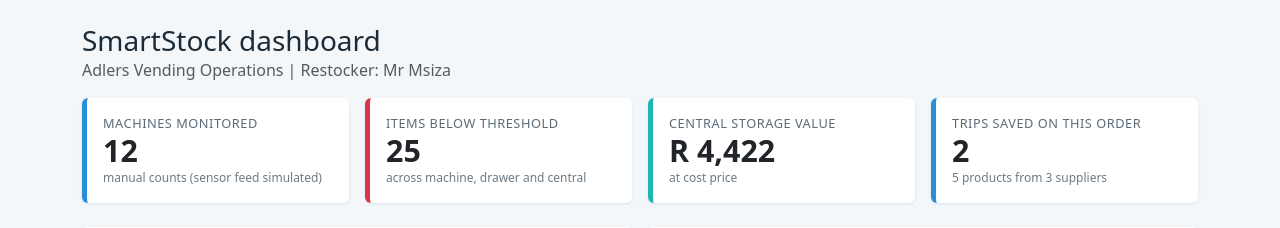
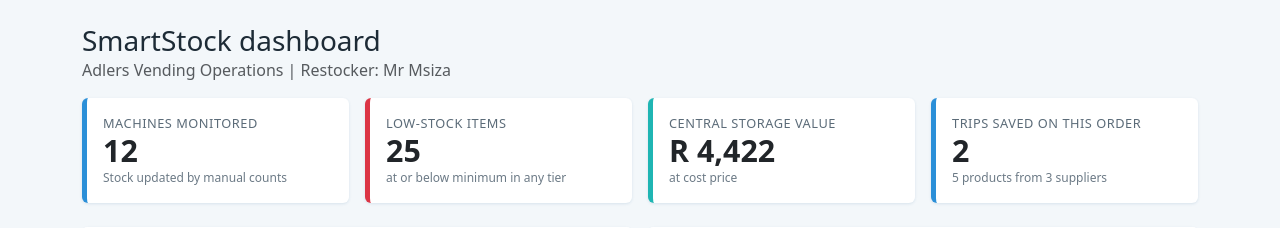
Before and after one commit to u21433098/u21433098-group25_smartstock_dashboard, a Flask app: page / in a window 1280 px wide. Shown: the part 58-286 px from the top of the page. Run offline with Flask 3, Linux system fonts and the light colour scheme; a user stored in the database is signed in.

Commit message:
KPI card fix

```diff
--- a/app/templates/dashboard.html
+++ b/app/templates/dashboard.html
@@ -8,8 +8,8 @@
 
 <!-- KPI cards -->
 <div class="row g-3 mb-4">
-  {{ kpi_card("Machines monitored", kpis.machines, "manual counts (sensor feed simulated)") }}
-  {{ kpi_card("Items below threshold", kpis.below_threshold, "across machine, drawer and central", "danger" if kpis.below_threshold else "success") }}
+  {{ kpi_card("Machines monitored", kpis.machines, "Stock updated by manual counts") }}
+  {{ kpi_card("Low-stock items", kpis.below_threshold, "at or below minimum in any tier", "danger" if kpis.below_threshold else "success") }}
   {{ kpi_card("Central storage value", kpis.central_value|rand, "at cost price", "teal") }}
   {{ kpi_card("Trips saved on this order", kpis.trips_saved, shopping.n_products ~ " products from " ~ shopping.n_suppliers ~ " suppliers", "primary") }}
 </div>
```
